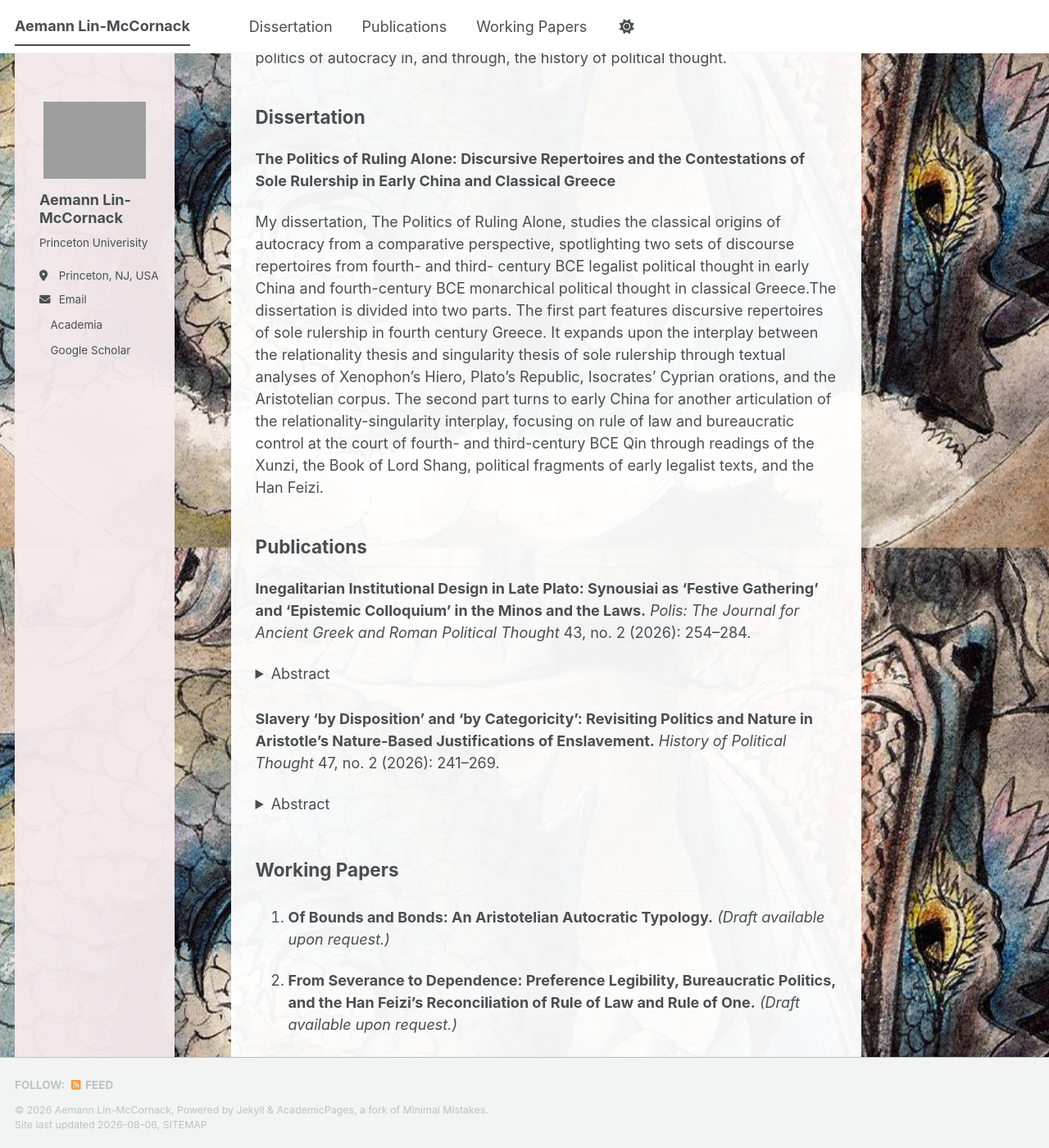
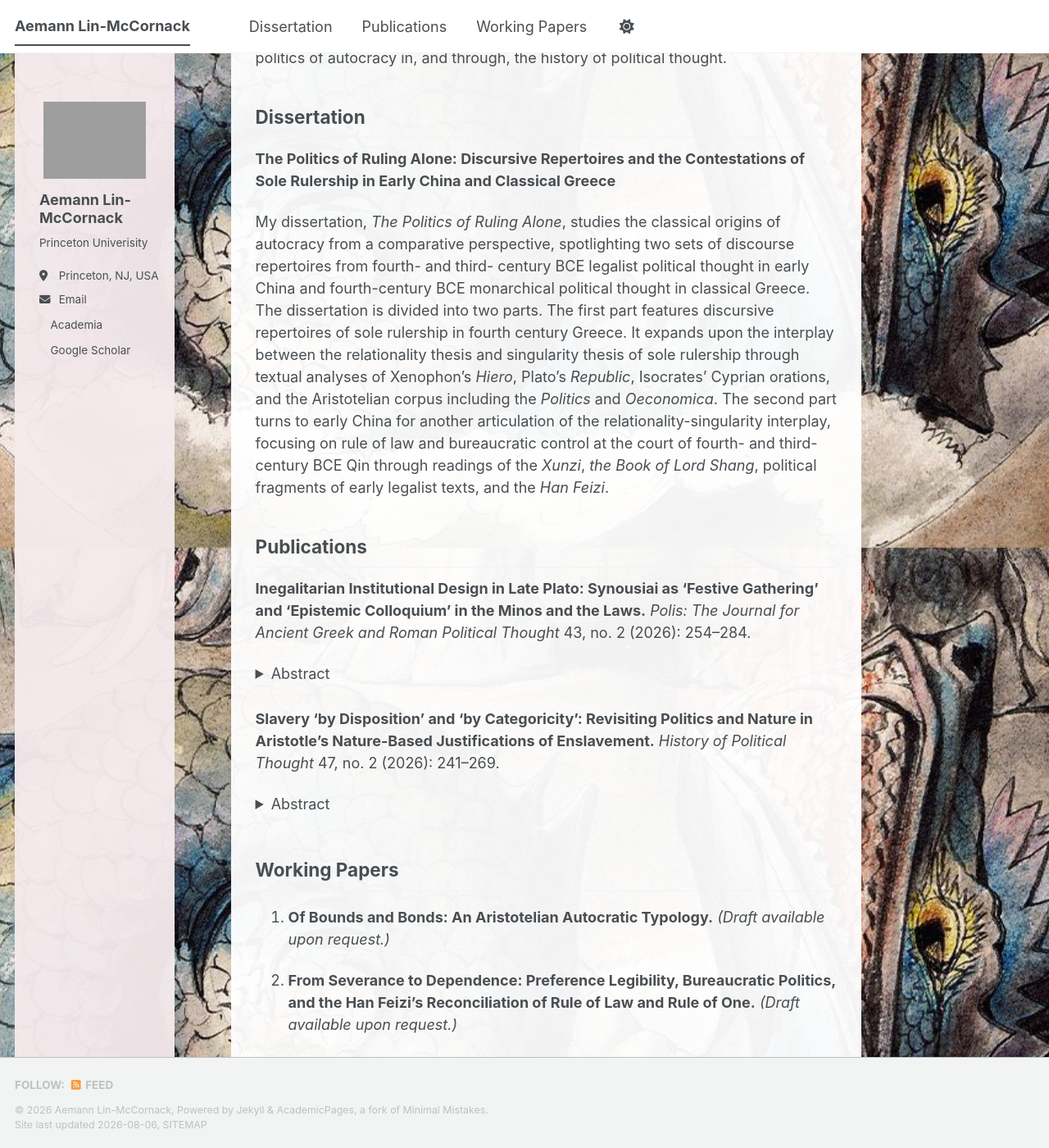
Before and after one commit to aemannlinmccornack/aemannlinmccornack.github.io, a Jekyll site: the page built from _pages/about.md, in a window 1280 px wide and 1400 px high, scrolled down 232 px. Shown: the whole window at 82% size. Built offline with Jekyll 4.4.1, drawn with Linux system fonts in a browser that asks for light colours; a style sheet for code colours, icons or effects is not loaded.

Commit message:
change about.md

```diff
--- a/_pages/about.md
+++ b/_pages/about.md
@@ -51,19 +51,19 @@ I am a Ph.D. candidate in [Politics](https://politics.princeton.edu/people/aeman
 
 **The Politics of Ruling Alone: Discursive Repertoires and the Contestations of Sole Rulership in Early China and Classical Greece**
 
-My dissertation, The Politics of Ruling Alone, studies the classical origins of autocracy from a comparative perspective, spotlighting two sets of discourse repertoires from fourth- and third- century BCE legalist political thought in early China and fourth-century BCE monarchical political thought in classical Greece.The dissertation is divided into two parts. The first part features discursive repertoires of sole rulership in fourth century Greece. It expands upon the interplay between the relationality thesis and singularity thesis of sole rulership through textual analyses of Xenophon’s Hiero, Plato’s Republic, Isocrates’ Cyprian orations, and the Aristotelian corpus. The second part turns to early China for another articulation of the relationality-singularity interplay, focusing on rule of law and bureaucratic control at the court of fourth- and third-century BCE Qin through readings of the Xunzi, the Book of Lord Shang, political fragments of early legalist texts, and the Han Feizi.
+My dissertation, *The Politics of Ruling Alone*, studies the classical origins of autocracy from a comparative perspective, spotlighting two sets of discourse repertoires from fourth- and third- century BCE legalist political thought in early China and fourth-century BCE monarchical political thought in classical Greece. The dissertation is divided into two parts. The first part features discursive repertoires of sole rulership in fourth century Greece. It expands upon the interplay between the relationality thesis and singularity thesis of sole rulership through textual analyses of Xenophon’s *Hiero*, Plato’s *Republic*, Isocrates’ Cyprian orations, and the Aristotelian corpus including the *Politics* and *Oeconomica*. The second part turns to early China for another articulation of the relationality-singularity interplay, focusing on rule of law and bureaucratic control at the court of fourth- and third-century BCE Qin through readings of the *Xunzi*, *the Book of Lord Shang*, political fragments of early legalist texts, and the *Han Feizi*.
 
 ## Publications
 
 **Inegalitarian Institutional Design in Late Plato: Synousiai as 'Festive Gathering' and 'Epistemic Colloquium' in the Minos and the Laws.** *Polis: The Journal for Ancient Greek and Roman Political Thought* 43, no. 2 (2026): 254–284.
 <details><summary>Abstract</summary>
-This article critically analyzes the concept of synousia, an under-theorized term in late Plato's political thought. Through a textual analysis of the Minos and the Laws, it proposes a twofold institutional understanding of the term, redescribing synousia as denoting either a 'festive gathering' or an 'epistemic colloquium'. It argues that, while the former is designed to screen civic competence for soon-to-be officeholders and to contribute to social integration, the latter concerns only the knowledge habituation of exceptional constitutional founders and 'lawgivers' (νομοθέται) such as Minos or members of the Nocturnal Council. These findings suggest that even within the seemingly equal circle of politically active citizens, Plato's city-building project yields hierarchical results: while elite lawgivers are provided with quality access to philosophical knowledge of the law, average officeholders are not. This variegated access to these political spaces reveals a Plato who is at once deeply inegalitarian and deeply institutionally engaged.
+This article critically analyzes the concept of *synousia*, an under-theorized term in late Plato's political thought. Through a textual analysis of the Minos and the Laws, it proposes a twofold institutional understanding of the term, redescribing synousia as denoting either a 'festive gathering' or an 'epistemic colloquium'. It argues that, while the former is designed to screen civic competence for soon-to-be officeholders and to contribute to social integration, the latter concerns only the knowledge habituation of exceptional constitutional founders and 'lawgivers' (νομοθέται) such as Minos or members of the Nocturnal Council. These findings suggest that even within the seemingly equal circle of politically active citizens, Plato's city-building project yields hierarchical results: while elite lawgivers are provided with quality access to philosophical knowledge of the law, average officeholders are not. This variegated access to these political spaces reveals a Plato who is at once deeply inegalitarian and deeply institutionally engaged.
 </details>
 
 
 **Slavery 'by Disposition' and 'by Categoricity': Revisiting Politics and Nature in Aristotle's Nature-Based Justifications of Enslavement.** *History of Political Thought* 47, no. 2 (2026): 241–269.
 <details><summary>Abstract</summary>
-Drawing on a comprehensive study of the 'by nature' (φύσει) formulation across the extant Aristotelean corpus in light of the linguistic construction of 'slave by nature' (φύσει δοῦλος) in Politics I, this article thematizes two separate senses of 'nature' (φύσις) embedded in Aristotle's general theory of nature-based enslavement: dispositional and categorical. Whereas a dispositional account highlights the socio-structural nature of slavery, a categorical perspective emphasizes an enslaved person's pre-habituated traits or natural essence as passed down congenitally and climatologically. These two perspectives end up being co-constitutive in Aristotle's justification of enslavement.
+Drawing on a comprehensive study of the 'by nature' (φύσει) formulation across the extant Aristotelean corpus in light of the linguistic construction of 'slave by nature' (φύσει δοῦλος) in Politics I, this article thematizes two separate senses of 'nature' (φύσις) embedded in Aristotle's general theory of nature-based enslavement: dispositional and categorical. Whereas a dispositional account highlights the socio-structural nature of slavery, a categorical perspective emphasizes an enslaved person's pre-habituated traits or natural essence as passed down congenitally and climatologically. These two perspectives end up being co-constitutive in Aristotle's justification of enslavement. Far from being an internal critique seeking to mitigate the many harms of slavery, Aristotle’s theory thus has the effect of supporting the continuous political reproduction and legitimation of the institution of slavery.
 </details>
 
 
```
